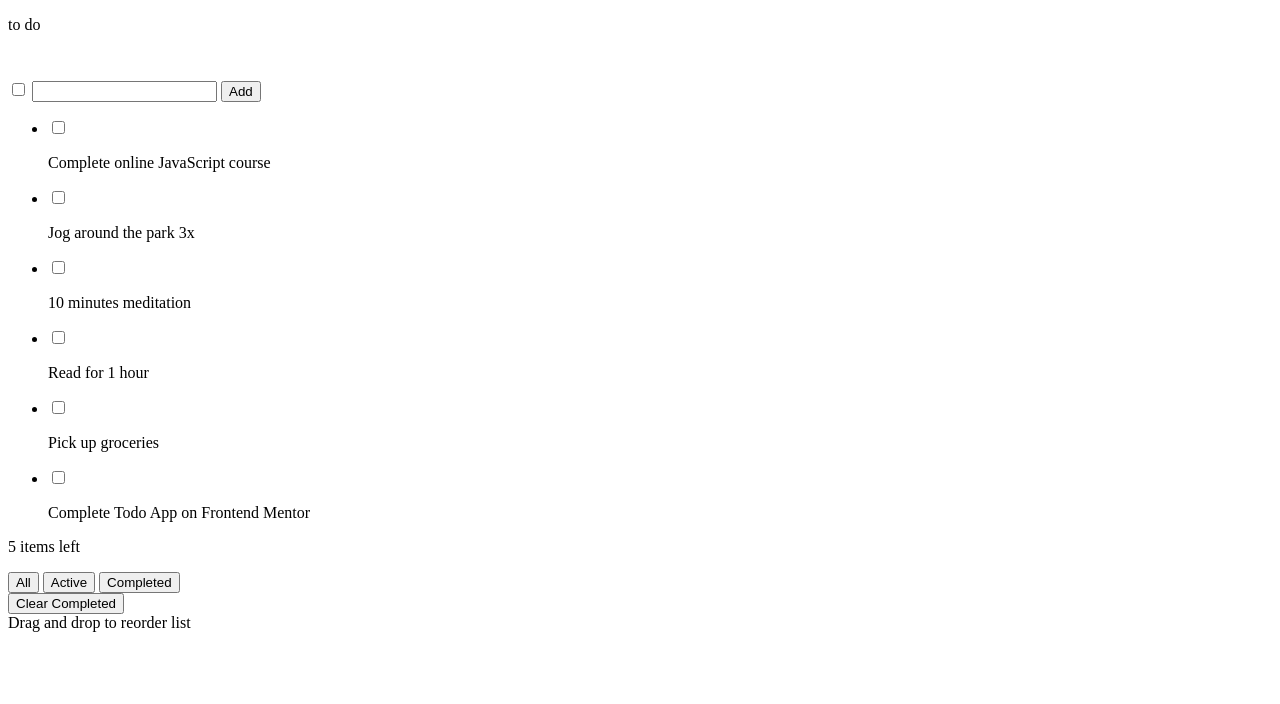
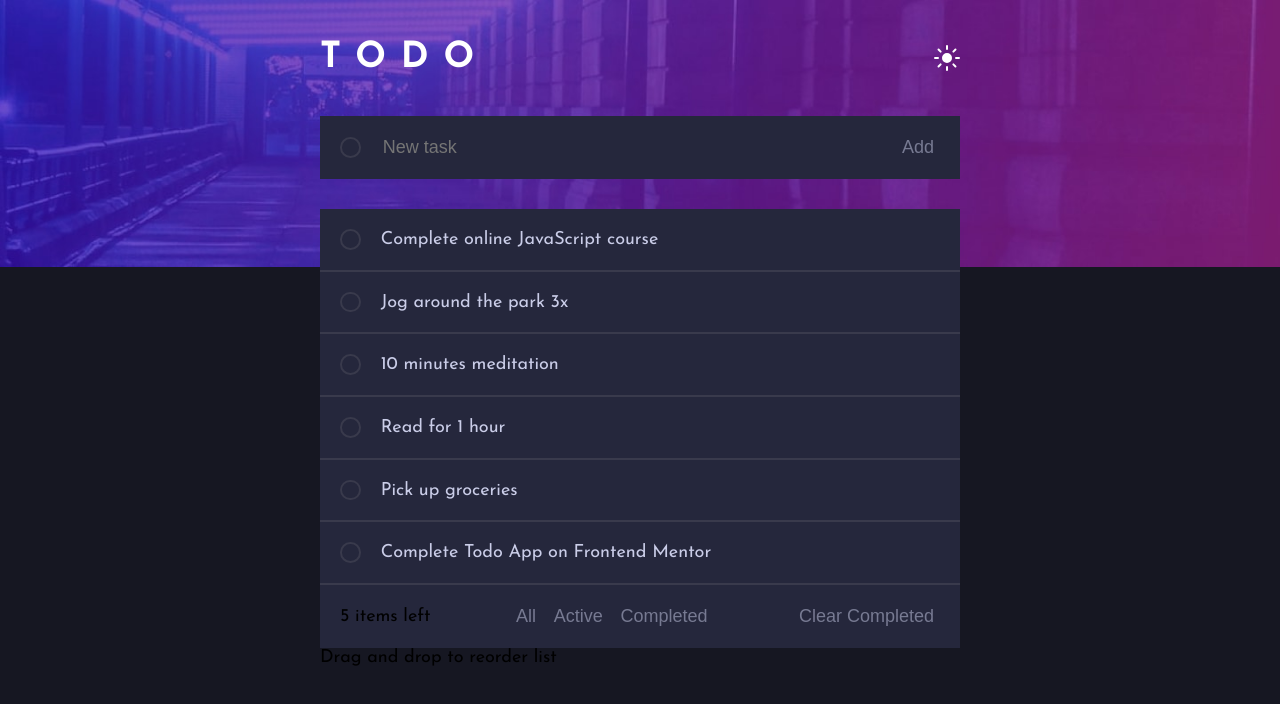
Before and after one commit to Lyriaen/Todo-app-frontend-mentor, a plain HTML site: page index.html in a window 1280 px wide. Drawn offline with Linux system fonts and the light colour scheme.

Commit message:
some small change in html, add basic css style

```diff
--- a/index.html
+++ b/index.html
@@ -6,6 +6,9 @@
   <meta name="viewport" content="width=device-width, initial-scale=1.0">
   <link rel="icon" type="image/png" sizes="32x32" href="./images/favicon-32x32.png">
   <link rel="stylesheet" href="./style.css">
+  <link rel="preconnect" href="https://fonts.googleapis.com">
+  <link rel="preconnect" href="https://fonts.gstatic.com" crossorigin>
+  <link href="https://fonts.googleapis.com/css2?family=Josefin+Sans:wght@400;700&display=swap" rel="stylesheet">
   <title>Todo app</title>
 
 
@@ -15,49 +18,55 @@
 
   <div class='container'>
     <header class='header'>
-      <p class='header__content'>to do</p>
+      <p class='header__content'>todo</p>
       <img class='header__theme-toggle' src='./images/icon-sun.svg'>
     </header>
     <main class='main'>
       <form class='main__form-contanier'>
         <input class='checkbox main__form-contanier__checkbox' type='checkbox'>
-        <input class='main__form-contanier__text' type='text'>
-        <button class='main__form-contanier__submit-button' type='submit'>Add</button>
+        <input class='main__form-contanier__input' type='text' placeholder='New task'>
+        <button class='button main__form-contanier__submit-button' type='submit'>Add</button>
       </form>
       <ul class='main__task-list'>
         <li class='main__task-list__item'>
           <input class='checkbox main__task-list__item__checkbox' type='checkbox'>
           <p class='main__task-list__item__task'>Complete online JavaScript course</p>
+          <button class='button main__task-list__item__remove-button'></button>
         </li>
         <li class='main__task-list__item'>
           <input class='checkbox main__task-list__item__checkbox' type='checkbox'>
           <p class='main__task-list__item__task'>Jog around the park 3x</p>
+          <button class='button main__task-list__item__remove-button'></button>
         </li>
         <li class='main__task-list__item'>
           <input class='checkbox main__task-list__item__checkbox' type='checkbox'>
           <p class='main__task-list__item__task'>10 minutes meditation</p>
+          <button class='button main__task-list__item__remove-button'></button>
         </li>
         <li class='main__task-list__item'>
           <input class='checkbox main__task-list__item__checkbox' type='checkbox'>
           <p class='main__task-list__item__task'>Read for 1 hour</p>
+          <button class='button main__task-list__item__remove-button'></button>
         </li>
         <li class='main__task-list__item'>
           <input class='checkbox main__task-list__item__checkbox' type='checkbox'>
           <p class='main__task-list__item__task'>Pick up groceries</p>
+          <button class='button main__task-list__item__remove-button'></button>
         </li>
         <li class='main__task-list__item'>
           <input class='checkbox main__task-list__item__checkbox' type='checkbox'>
           <p class='main__task-list__item__task'>Complete Todo App on Frontend Mentor</p>
+          <button class='button main__task-list__item__remove-button'></button>
         </li>
       </ul>
       <nav class='main__nav'>
         <p class='main__nav__items-left'>5 items left</p>
         <div class=''>
-          <button class='main__nav__button'>All</button>
-          <button class='main__nav__button'>Active</button>
-          <button class='main__nav__button'>Completed</button>
+          <button class='button main__nav__button'>All</button>
+          <button class='button main__nav__button'>Active</button>
+          <button class='button main__nav__button'>Completed</button>
         </div>
-        <button class='main__nav__button'>Clear Completed</button>
+        <button class='button main__nav__button'>Clear Completed</button>
       </nav>
     </main>
     <footer>Drag and drop to reorder list</footer>
--- a/style.css
+++ b/style.css
@@ -0,0 +1,149 @@
+:root {
+    /* - Bright Blue: hsl(220, 98%, 61%) */
+    --text-color-active-button: hsl(220, 98%, 61%);
+    /* - Check Background: linear-gradient hsl(192, 100%, 67%) to hsl(280, 87%, 65%) */
+    --background-color-check: linear-gradient(to left top, hsl(192, 100%, 67%), hsl(280, 87%, 65%));
+    /* - Very Dark Blue: hsl(235, 21%, 11%) */
+    --background-color-body: hsl(235, 21%, 11%);
+    /* - Very Dark Desaturated Blue: hsl(235, 24%, 19%) */
+    --background-color-main: hsl(235, 24%, 19%);
+    /* - Light Grayish Blue: hsl(234, 39%, 85%) */
+    --text-color-task: hsl(234, 39%, 85%);
+    /* - Light Grayish Blue (hover): hsl(236, 33%, 92%) */
+    --text-color-button-hover: hsl(236, 33%, 92%);
+    /* - Dark Grayish Blue: hsl(234, 11%, 52%) */
+    --text-color-button: hsl(234, 11%, 52%);
+    /* - Very Dark Grayish Blue: hsl(233, 14%, 35%) */
+    --color4: hsl(233, 14%, 35%);
+    /* - Very Dark Grayish Blue: hsl(237, 14%, 26%) */
+    --border-color: hsl(237, 14%, 26%);
+}
+
+* {
+    box-sizing: border-box;
+    margin: 0;
+}
+
+html {
+    font-size: 18px;
+    font-family: 'Josefin Sans', sans-serif;
+}
+
+body {
+    max-width: 1440px;
+    background-color: var(--background-color-body);
+    background-image: url(./images/bg-desktop-dark.jpg);
+    background-repeat: no-repeat;
+    background-position: top;
+    background-size: contain;
+}
+
+.container {
+    max-width: 50vw;
+    margin: 0 auto;
+}
+
+.header {
+    margin: 40px 0;
+    display: flex;
+    justify-content: space-between;
+    align-items: center;
+    color: hsl(0, 0%, 100%);
+}
+
+.header__content {
+    font-size: 2rem;
+    text-transform: uppercase;
+    font-weight: 700;
+    letter-spacing: 15px;
+}
+
+.main>* {
+    background-color: var(--background-color-main);
+}
+
+.main__form-contanier {
+    margin-bottom: 30px;
+    padding: 20px;
+    display: flex;
+    column-gap: 20px;
+    align-items: center;
+}
+
+.main__form-contanier__input {
+    flex-grow: 1;
+    background-color: transparent;
+    border: none;
+    font-size: 1rem;
+    color: var(--text-color-task);
+
+    caret-color: var(--text-color-active-button);
+
+}
+
+.main__form-contanier__input:focus {
+    outline: none;
+}
+
+.main__task-list {
+    list-style: none;
+    color: var(--text-color-task);
+    padding: 0;
+}
+
+.main__task-list__item {
+    display: flex;
+    column-gap: 20px;
+    align-items: center;
+    padding: 20px;
+    border-bottom: 2px solid var(--border-color);
+}
+
+.main__task-list__item__task {
+    flex-grow: 1;
+
+}
+
+.main__nav {
+    display: flex;
+    justify-content: space-between;
+    align-items: center;
+    padding: 20px;
+}
+
+.main__nav__items-left {
+    font-size: 1rem;
+}
+
+.button {
+    background-color: transparent;
+    border: none;
+    font-size: 1rem;
+    cursor: pointer;
+    color: var(--text-color-button);
+}
+
+.button:hover {
+    color: var(--text-color-button-hover);
+}
+
+.checkbox {
+    appearance: none;
+    cursor: pointer;
+    background-color: transparent;
+    margin: 0;
+    color: var(--border-color);
+    width: 1.15rem;
+    height: 1.15rem;
+    border: 2px solid var(--border-color);
+    border-radius: 50%;
+    /* transform: translateY(-0.075em); */
+}
+
+.checkbox:hover {
+    background:
+        linear-gradient(var(--background-color-main), var(--background-color-main)) padding-box,
+        var(--background-color-check) border-box;
+    border-radius: 50em;
+    border: 2px solid transparent;
+}
```
